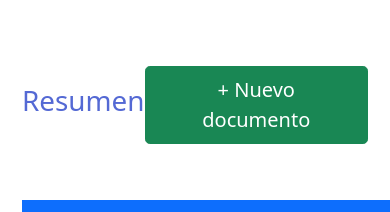
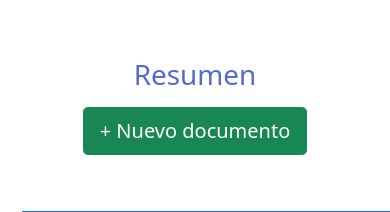
Before and after one commit to Fefe-e/crudsimple-laravel-react, a React (Create React App) app in the folder frontend/: page / in a window 390 px wide. Shown: the top 212 px of the page. Built offline with nearby package versions, Linux system fonts and the light colour scheme; no server answers.

Commit message:
[UPDT] prueba para achicar firma al momento de imprimir

```diff
--- a/frontend/src/App.css
+++ b/frontend/src/App.css
@@ -63,7 +63,7 @@ form > div {
   margin-bottom: 10px;
 }
 
-@media(max-widt:768px){
+@media(max-width:768px){
   form > div{
     width: 100%;
   }
@@ -155,6 +155,12 @@ form > button {
   margin: 3rem auto;
 }
 
+@media(max-width:495px){
+  .header-flex{
+    flex-direction: column;
+  }
+}
+
 .title{
   text-align: center;
   margin: 3rem auto;
@@ -224,7 +230,7 @@ form > button {
 .fechaReciboHeader{
   display: flex;
   width: 100%;
-  justify-content: "space-evenly";
+  justify-content: space-evenly;
 }
 
 @media(max-width:495px){
--- a/frontend/src/components/ShowDocument.js
+++ b/frontend/src/components/ShowDocument.js
@@ -20,7 +20,7 @@ const ShowDocument = () => {
 
     const printDocument = printWindow.document;
     printDocument.open();
-    printDocument.write("<html><head><title>Print</title></head><body>");
+    printDocument.write("<html><head><style>.firmaImg{max-width:50%}</style><title>Print</title></head><body>");
     printDocument.write(content);
     printDocument.write("</body></html>");
     printDocument.close();
@@ -35,7 +35,6 @@ const ShowDocument = () => {
     const response = await axios.get(
       `${process.env.REACT_APP_ENDPOINT_API}/document/${id}`
     );
-    console.log("documento", response.data.data);
     setDocument(response.data.data);
   };
 
```
